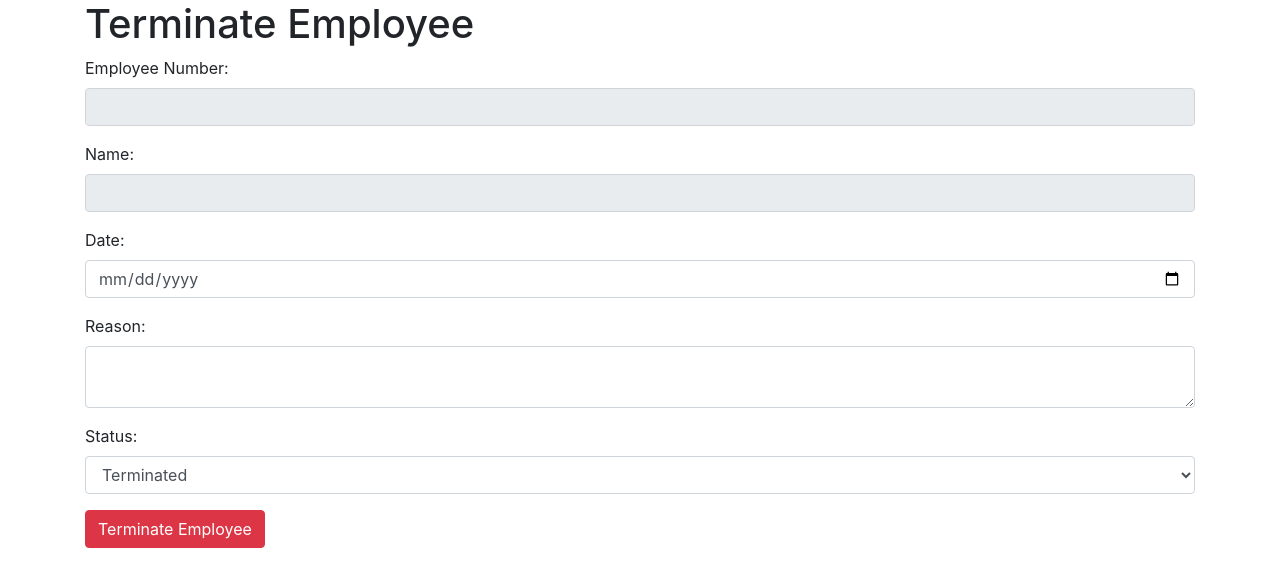
After one commit to VenujaK/popit, a Flask app: page /terminate/1 in a window 1280 px wide. The commit adds this page. Shown: the top 587 px of the page. Run offline with Flask 3, Linux system fonts and the light colour scheme; data that the repository does not hold is empty; some libraries are stand-ins or nearby versions.

Commit message:
employee functions complete 4

```diff
--- a/app.py
+++ b/app.py
@@ -11,13 +11,11 @@ app.config['MYSQL_DB'] = 'popit'
 
 mysql = MySQL(app)
 
-# Main app route
 @app.route('/')
 def index():
     return redirect(url_for('view_employees'))
 
-# View all employees
-@app.route('/employees')
+@app.route('/view_employees')
 def view_employees():
     cur = mysql.connection.cursor()
     cur.execute("SELECT id, first_name, last_name FROM employees")
@@ -25,7 +23,6 @@ def view_employees():
     cur.close()
     return render_template('view_employees.html', employees=employees)
 
-# Add employee
 @app.route('/add', methods=['GET', 'POST'])
 def add_employee():
     if request.method == 'POST':
@@ -62,7 +59,6 @@ def add_employee():
 
     return render_template('add_employee.html')
 
-# Update employee
 @app.route('/update/<int:id>', methods=['GET', 'POST'])
 def update_employee(id):
     cur = mysql.connection.cursor()
@@ -102,7 +98,6 @@ def update_employee(id):
     cur.close()
     return render_template('update_employee.html', employee=employee)
 
-# Delete employee
 @app.route('/delete/<int:id>', methods=['POST'])
 def delete_employee(id):
     cur = mysql.connection.cursor()
@@ -111,5 +106,41 @@ def delete_employee(id):
     cur.close()
     return redirect(url_for('view_employees'))
 
+# Terminate employee
+@app.route('/terminate/<int:id>', methods=['GET', 'POST'])
+def terminate_employee(id):
+    cur = mysql.connection.cursor()
+    if request.method == 'POST':
+        termination_data = request.form
+        employee_id = termination_data['employee_id']
+        date = termination_data['date']
+        reason = termination_data['reason']
+        status = termination_data['status']
+
+        cur.execute("INSERT INTO terminated_employees (employee_id, date, reason, status) VALUES (%s, %s, %s, %s)",
+                    (employee_id, date, reason, status))
+        mysql.connection.commit()
+        cur.execute("UPDATE employees SET employment_status = %s WHERE id = %s", (status, employee_id))
+        mysql.connection.commit()
+        cur.close()
+        return redirect(url_for('view_employees'))
+
+    cur.execute("SELECT id, first_name, last_name FROM employees WHERE id = %s", (id,))
+    employee = cur.fetchone()
+
+    cur.execute("SELECT * FROM terminated_employees")
+    terminated_employees = cur.fetchall()
+    cur.close()
+    return render_template('terminate_employee.html', employee=employee, terminated_employees=terminated_employees)
+
+@app.route('/terminated_employees')
+def terminated_employees():
+    cur = mysql.connection.cursor()
+    cur.execute("SELECT * FROM terminated_employees")
+    terminated_employees = cur.fetchall()
+    cur.close()
+    return render_template('terminated_employees.html', terminated_employees=terminated_employees)
+
+
 if __name__ == '__main__':
     app.run(debug=True)
--- /dev/null
+++ b/templates/terminate_employee.html
@@ -0,0 +1,46 @@
+<!DOCTYPE html>
+<html lang="en">
+<head>
+    <meta charset="UTF-8">
+    <meta name="viewport" content="width=device-width, initial-scale=1.0">
+    <title>Terminate Employee</title>
+    <!-- Bootstrap CSS -->
+    <link rel="stylesheet" href="https://stackpath.bootstrapcdn.com/bootstrap/4.5.2/css/bootstrap.min.css">
+</head>
+<body>
+    <div class="container">
+        <h1>Terminate Employee</h1>
+        <form action="/terminate/{{ employee[0] }}" method="POST">
+            <div class="form-group">
+                <label for="employee_id">Employee Number:</label>
+                <input type="text" name="employee_id" id="employee_id" class="form-control" value="{{ employee[0] }}" readonly>
+            </div>
+            <div class="form-group">
+                <label for="name">Name:</label>
+                <input type="text" name="name" id="name" class="form-control" value="{{ employee[1] }} {{ employee[2] }}" readonly>
+            </div>
+            <div class="form-group">
+                <label for="date">Date:</label>
+                <input type="date" name="date" id="date" class="form-control" required>
+            </div>
+            <div class="form-group">
+                <label for="reason">Reason:</label>
+                <textarea name="reason" id="reason" class="form-control" required></textarea>
+            </div>
+            <div class="form-group">
+                <label for="status">Status:</label>
+                <select name="status" id="status" class="form-control">
+                    <option value="terminated">Terminated</option>
+                    <option value="resigned">Resigned</option>
+                </select>
+            </div>
+            <button type="submit" class="btn btn-danger">Terminate Employee</button>
+        </form>
+    </div>
+
+    <!-- Bootstrap JS and dependencies -->
+    <script src="https://code.jquery.com/jquery-3.5.1.slim.min.js"></script>
+    <script src="https://cdn.jsdelivr.net/npm/@popperjs/core@2.5.4/dist/umd/popper.min.js"></script>
+    <script src="https://stackpath.bootstrapcdn.com/bootstrap/4.5.2/js/bootstrap.min.js"></script>
+</body>
+</html>
```
Also changed, not shown: templates/base.html (added, +42 -0 lines), templates/terminated_employees.html (added, +26 -0 lines), templates/view_employees.html (+6 -5 lines).
